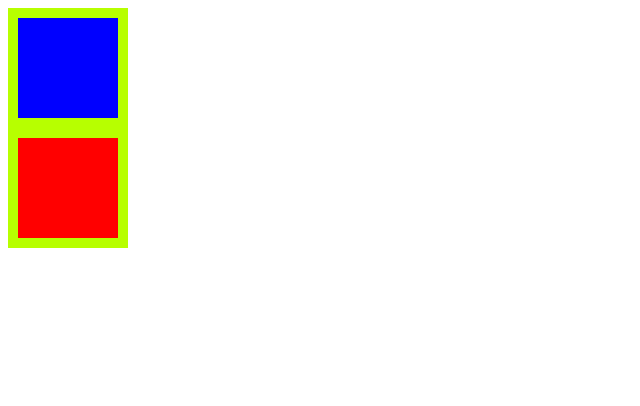
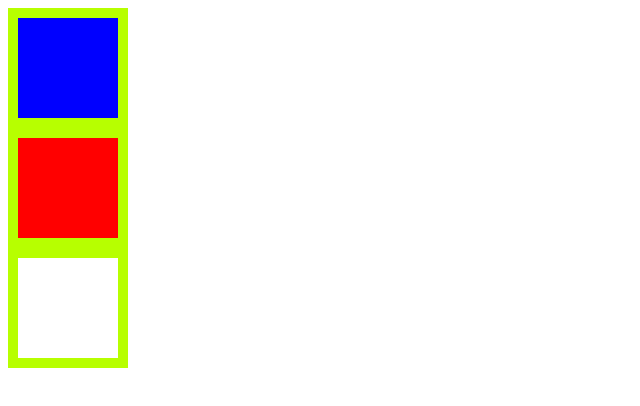
Before and after one commit to hussienalomari7-ui/personal-page, a plain HTML site: page index.html in a window 1280 px wide. Shown: the whole page, without its empty margins (0-640 px from the left). Drawn offline with Linux system fonts and the light colour scheme.

Commit message:
Add files via upload

```diff
--- a/index.html
+++ b/index.html
@@ -10,7 +10,7 @@
 <body>
     <div id="a" class="h"></div>
     <div id="b" class="h"></div>
-
+    <div id="c" class="h"></div>
 </body>
  <script src="java.js"></script>
 </html>
--- a/java.js
+++ b/java.js
@@ -1,4 +1,12 @@
 console.log('hi . this is first coode in java script');
+
+
+
+for(let a=0 ; a<3 ; a=a+1 ){
+    console.log('hellow') ; // we are going to print "hellow" three
+}
+
+
 
 let test =20;
 var testt = 19 ;
--- a/style.css
+++ b/style.css
@@ -6,6 +6,10 @@
     width: 100px;
     height: 100px;
 }
+#c{
+    width: 100px;
+    height: 100px;
+}
 .h{
     border: 10px solid rgb(183, 255, 0) ;
 }
```
